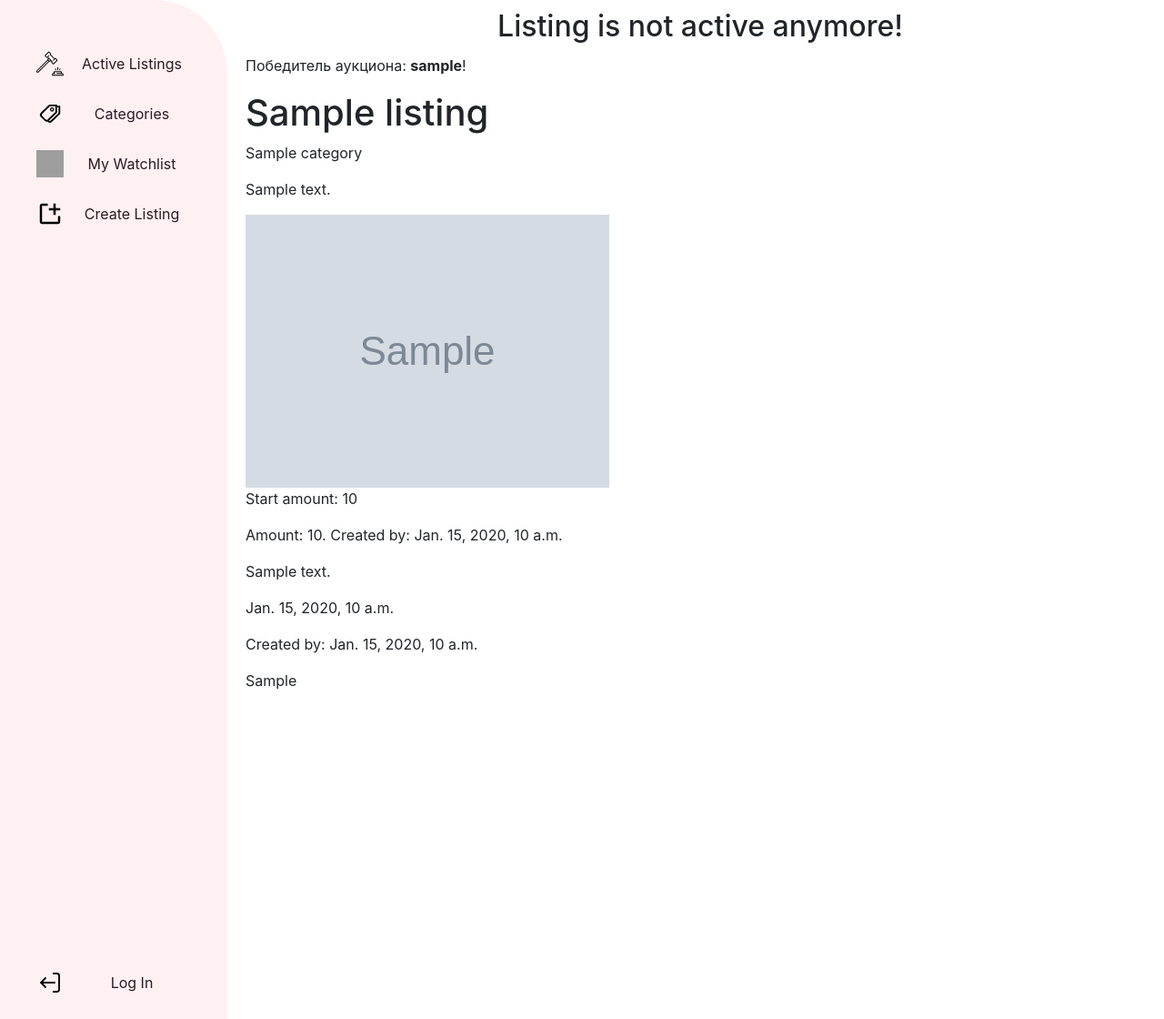
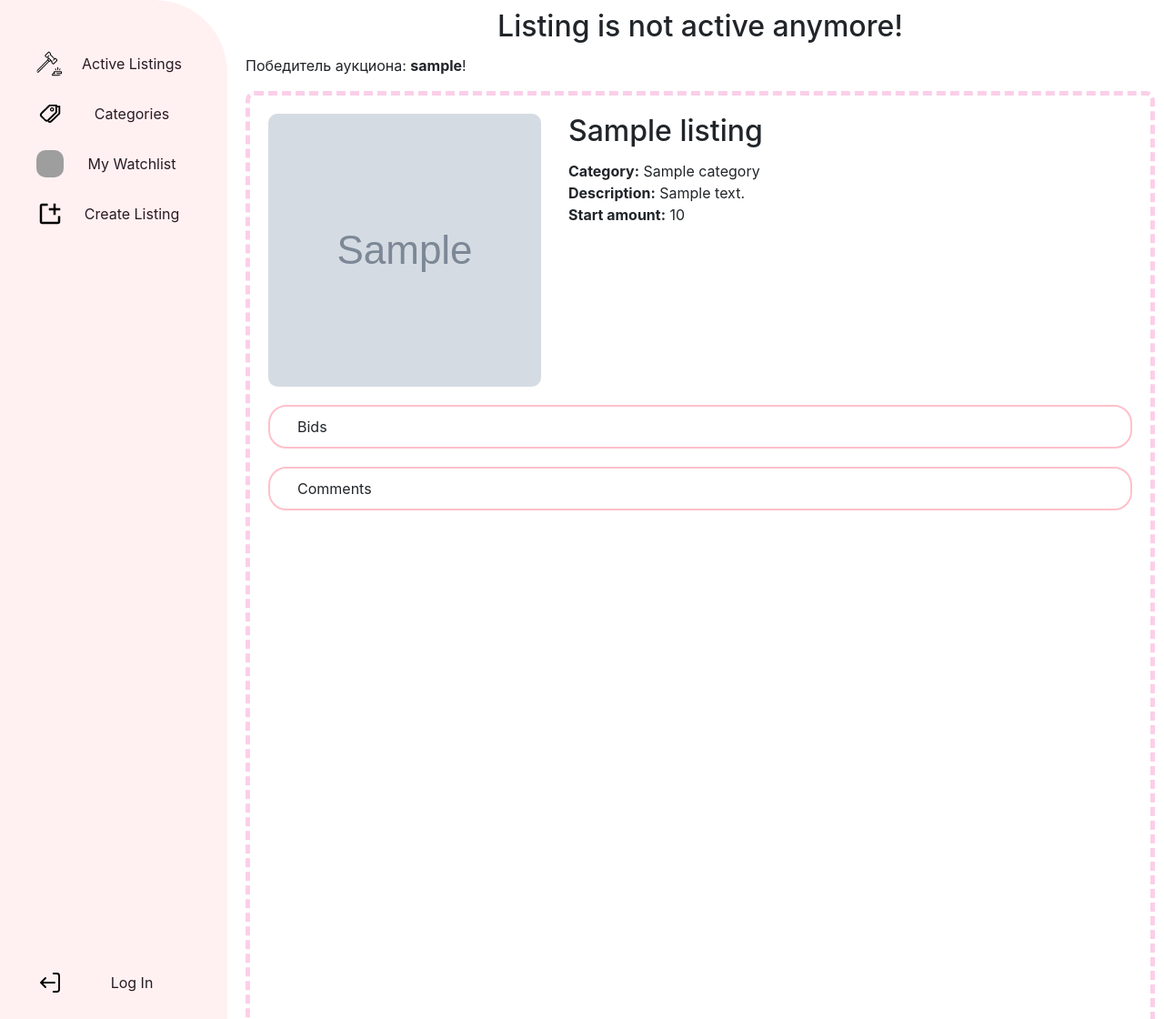
Before and after one commit to TastePate/commerce, a Django app: template auctions/templates/auctions/listing.html in a window 1280 px wide. Shown: the whole page at 91% size. Run offline with Django 3.2, Linux system fonts and the light colour scheme; the template is opened without the code that fills it: most values are stand-ins (such as "Sample title", 1, 10 or a date in 2020); grey boxes marked "Sample" are stand-in pictures; some libraries are stand-ins or nearby versions; grey boxes are pictures that could not be loaded.

Commit message:
update: listing page structure and styles

```diff
--- a/auctions/static/auctions/styles.css
+++ b/auctions/static/auctions/styles.css
@@ -13,6 +13,10 @@ html, body {
     grid-template-columns: 250px 1fr;
     height: 100vh;
     overflow: hidden;
+}
+
+img {
+    border-radius: 10px;
 }
 
 a {
@@ -184,3 +188,71 @@ button, input[type="submit"], input[type="button"] {
     width: 30%;
     max-width: 50%;
 }
+
+.full-page-listing-img {
+    width: 300px;
+    aspect-ratio: 1 / 1;
+    object-fit: cover;
+}
+
+.article-container {
+    display: flex;
+    flex-direction: column;
+    gap: 20px;
+    border: 5px dashed #FBCFE8;
+    border-radius: 10px;
+    padding: 20px;
+    min-height: 100%;
+}
+
+.article-container > details {
+    border: 2px solid pink;
+    border-radius: 20px;
+    padding: 10px 10px 10px 30px;
+}
+
+.created-details {
+    display: grid;
+    margin-top: auto;
+}
+
+.article-main {
+    display: flex;
+    flex-direction: row;
+    gap: 30px;
+}
+
+.article-description {
+    display: flex;
+    flex-direction: column;
+}
+
+details {
+    interpolate-size: allow-keywords;
+}
+
+details::details-content {
+    height: 0;
+    overflow: hidden;
+    transition: height 0.3s ease;
+}
+
+details[open]::details-content {
+    height: auto;
+}
+
+summary {
+    list-style: none;
+}
+
+summary::-webkit-details-marker {
+    display: none;
+}
+
+.bids-container, .comments-container {
+    display: flex;
+    flex-direction: column;
+    gap: 10px;
+    padding-top: 10px;
+    padding-bottom: 10px;
+}
--- a/auctions/templates/auctions/listing.html
+++ b/auctions/templates/auctions/listing.html
@@ -15,14 +15,22 @@
     {% endif %}
 
     <div class="article-container">
-        <h1>{{ listing.title }}</h1>
-        <p>{{ listing.category }}</p>
-        <p>{{ listing.description }}</p>
+        <div class="article-main">
+            <div class="article-image">
                 {% if listing.image_src %}
-            <img src="{{ listing.image_src }}">
+                    <img src="{{ listing.image_src }}" class="full-page-listing-img">
                 {% endif %}
-
-        <p>Start amount: {{ listing.start_amount }}</p>
+            </div>
+            <div class="article-description">
+                <h2>{{ listing.title }}</h2>
+                <span><strong>Category:</strong> {{ listing.category }}</span>
+                <span><strong>Description:</strong> {{ listing.description }}</span>
+                <span><strong>Start amount:</strong> {{ listing.start_amount }}</span>
+            </div>
+        </div>
+        <details class="bids-section">
+            <summary>Bids</summary>
+            <div class="bids-container">
                 {% for bid in bids %}
                     <p>Amount: {{ bid.amount }}. Created by: {{ bid.created_by }} </p>
                 {% empty %}
@@ -35,8 +43,11 @@
                         <input type="submit">
                     </form>
                 {% endif %}
+            </div>
+        </details>
 
-
+        <details class="comments-section">
+            <summary>Comments</summary>
             <div class="comments-container">
                 {% if comments %}
                     {% for comment in comments %}
@@ -58,10 +69,11 @@
                 <input type="submit">
             </form>
         {% endif %}
-
-
-        <p>Created by: {{ listing.created_by }}</p>
-        <p>{{ listing.post_day }}</p>
+        </details>
+        <div class="created-details">
+            <span>Created by: {{ listing.created_by }}</span>
+            <small>{{ listing.post_date }}</small>
+        </div>
     </div>
 
     {% if listing.created_by == request.user and listing.is_active %}
```
Lines whose indentation alone changed are shown as unchanged.
